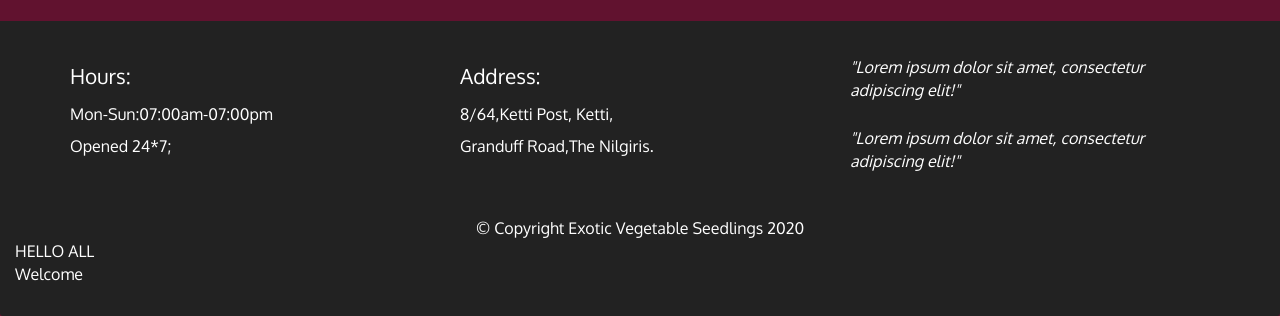
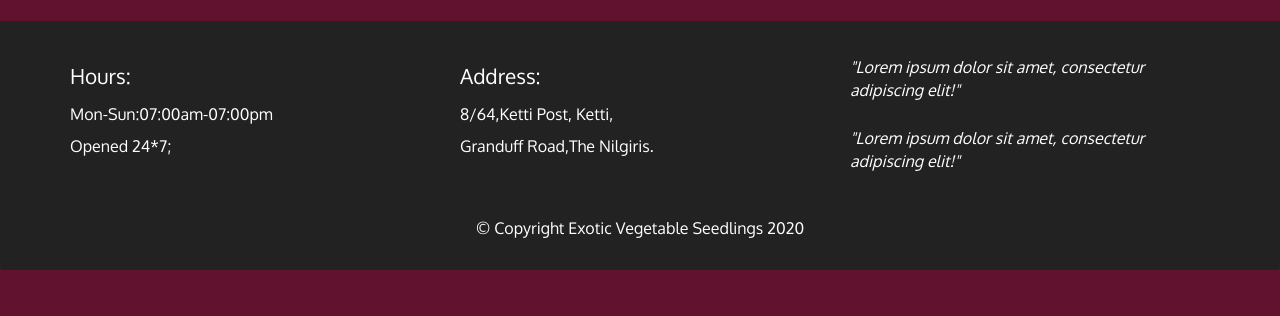
Before and after one commit to bharath-02/Webpage, a plain HTML site: page index.html in a window 1280 px wide. Shown: the part 1149-1465 px from the top of the page. After the commit the page ends 1419 px from the top, so only its background shows below. Drawn offline with nearby package versions, Linux system fonts and the light colour scheme.

Commit message:
small check

```diff
--- a/index.html
+++ b/index.html
@@ -111,8 +111,6 @@
     		</div>
     		<div class="text-center">&copy; Copyright Exotic Vegetable Seedlings 2020</div>
     	</div>
-        <div>HELLO ALL</div>
-        <div>Welcome</div>
     </footer>
 	<script src="js/jquery.js"></script>
 	<script src="js/bootstrap.min.js"></script>
```
